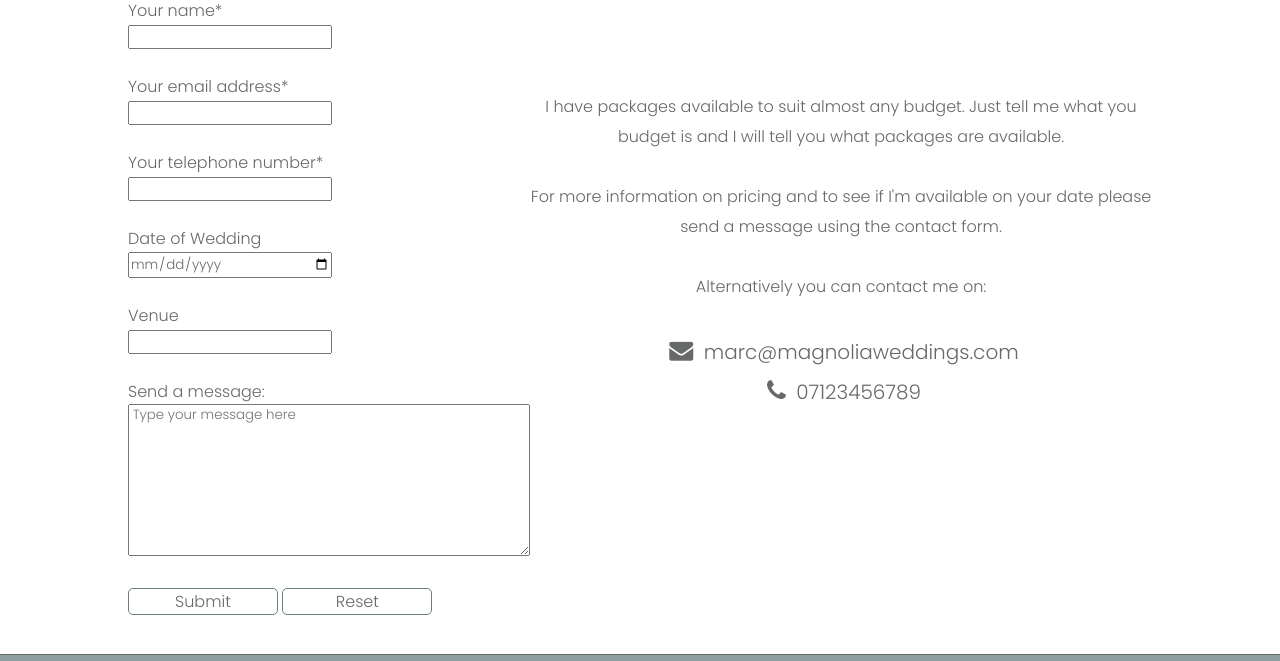
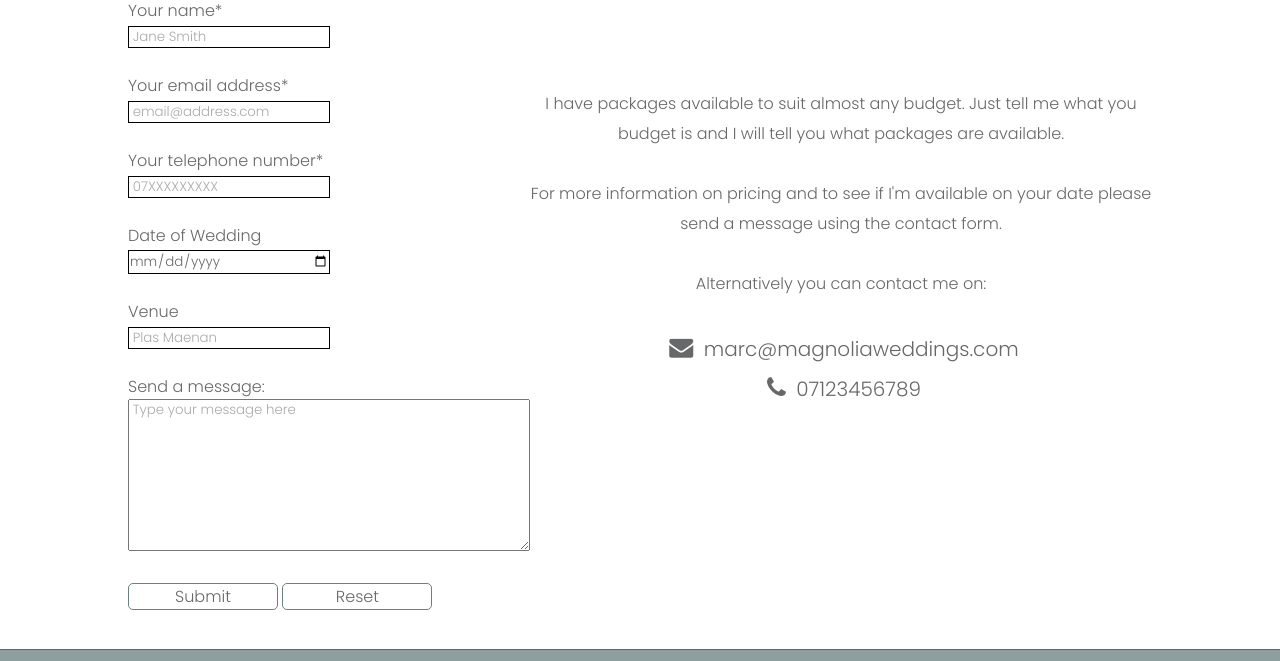
Before and after one commit to MarcWalterDev/magnolia-photo, a plain HTML site: page contact.html in a window 1280 px wide. Shown: the part 152-813 px from the top of the page. Drawn offline with Linux system fonts and the light colour scheme.

Commit message:
readme update

```diff
--- a/assets/css/style.css
+++ b/assets/css/style.css
@@ -411,6 +411,16 @@ footer {
 
 .form-container input {
 	width: 200px;
+	border: 0.9px solid #000;
+}
+
+::placeholder {
+	color: #aaaaaa;
+	opacity: 1;
+}
+
+::-ms-input-placeholder {
+	color: #aaaaaa;
 }
 
 .form-container textarea {
--- a/contact.html
+++ b/contact.html
@@ -66,14 +66,14 @@
 								<label for="name">Your name*</label>
 							</div>
 							<div>
-								<input type="text" id="name" name="name" required />
+								<input type="text" id="name" name="name" placeholder=" Jane Smith" required />
 							</div>
 							<br />
 							<div>
 								<label for="email">Your email address*</label>
 							</div>
 							<div>
-								<input type="email" id="email" name="email" required />
+								<input type="email" id="email" name="email" placeholder=" email@address.com" required />
 							</div>
 							<br />
 							<div>
@@ -84,6 +84,9 @@
 									type="tel"
 									id="phone-number"
 									name="phone-number"
+									placeholder=" 07XXXXXXXXX"
+									minlength="11"
+									maxlength="11"
 									required
 								/>
 							</div>
@@ -99,7 +102,7 @@
 								<label for="venue">Venue</label>
 							</div>
 							<div>
-								<input type="text" id="venue" name="venue" />
+								<input type="text" id="venue" name="venue" placeholder=" Plas Maenan"/>
 							</div>
 							<br />
 							<div>
```
Also changed, not shown: assets/readme/about.png (added), assets/readme/album.png (added), assets/readme/colours.png (added), assets/readme/contact.png (added), assets/readme/gallery.png (added), assets/readme/index.png (added), assets/readme/multiscreen-pic.png (added), assets/readme/sidenav.png (added), 1 other file.
